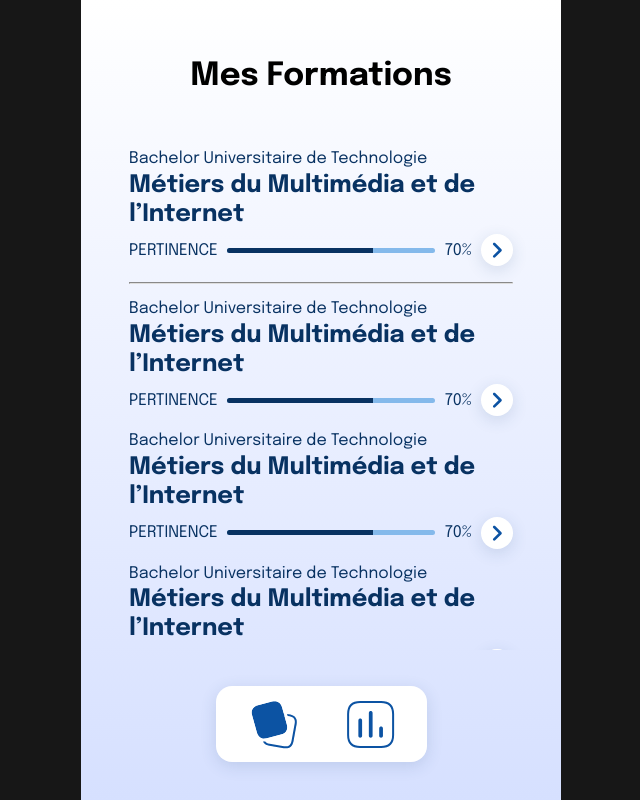
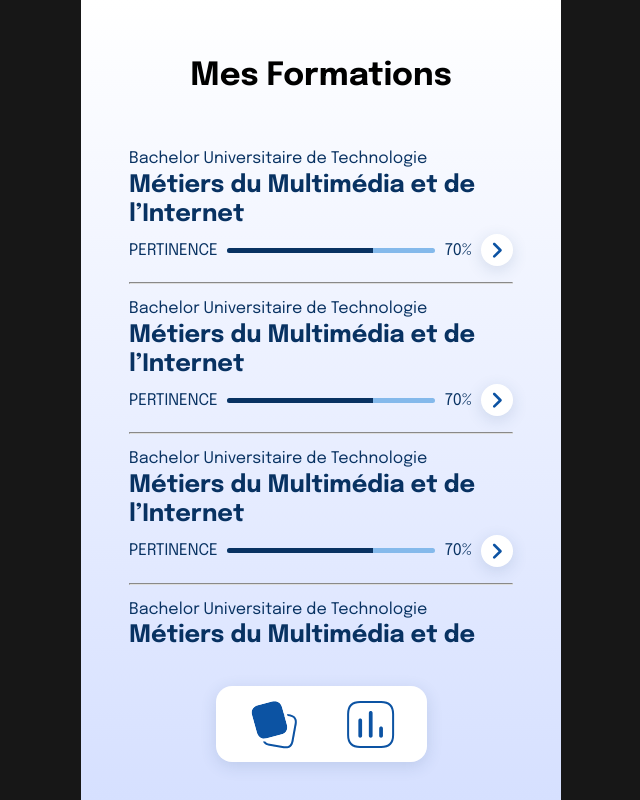
Before and after one commit to EtudiQuoi/etudi-quoi, a Next.js app: page /results in a window 1280 px wide. Shown: the whole page, without its empty margins (319-959 px from the left). Built offline with nearby package versions, Linux system fonts and the light colour scheme.

Commit message:
adding separators

```diff
--- a/pages/results.js
+++ b/pages/results.js
@@ -18,11 +18,17 @@ const Results = () => (
                         <CardResult />
                         <Separator />
                         <CardResult />
+                        <Separator />
                         <CardResult />
+                        <Separator />
                         <CardResult />
+                        <Separator />
                         <CardResult />
+                        <Separator />
                         <CardResult />
+                        <Separator />
                         <CardResult />
+                        <Separator />
                         <CardResult />
                     </CardsList>
                 </GridItem>
```
Also changed, not shown: 1 other file (tests, documents, lock files or other folders).
